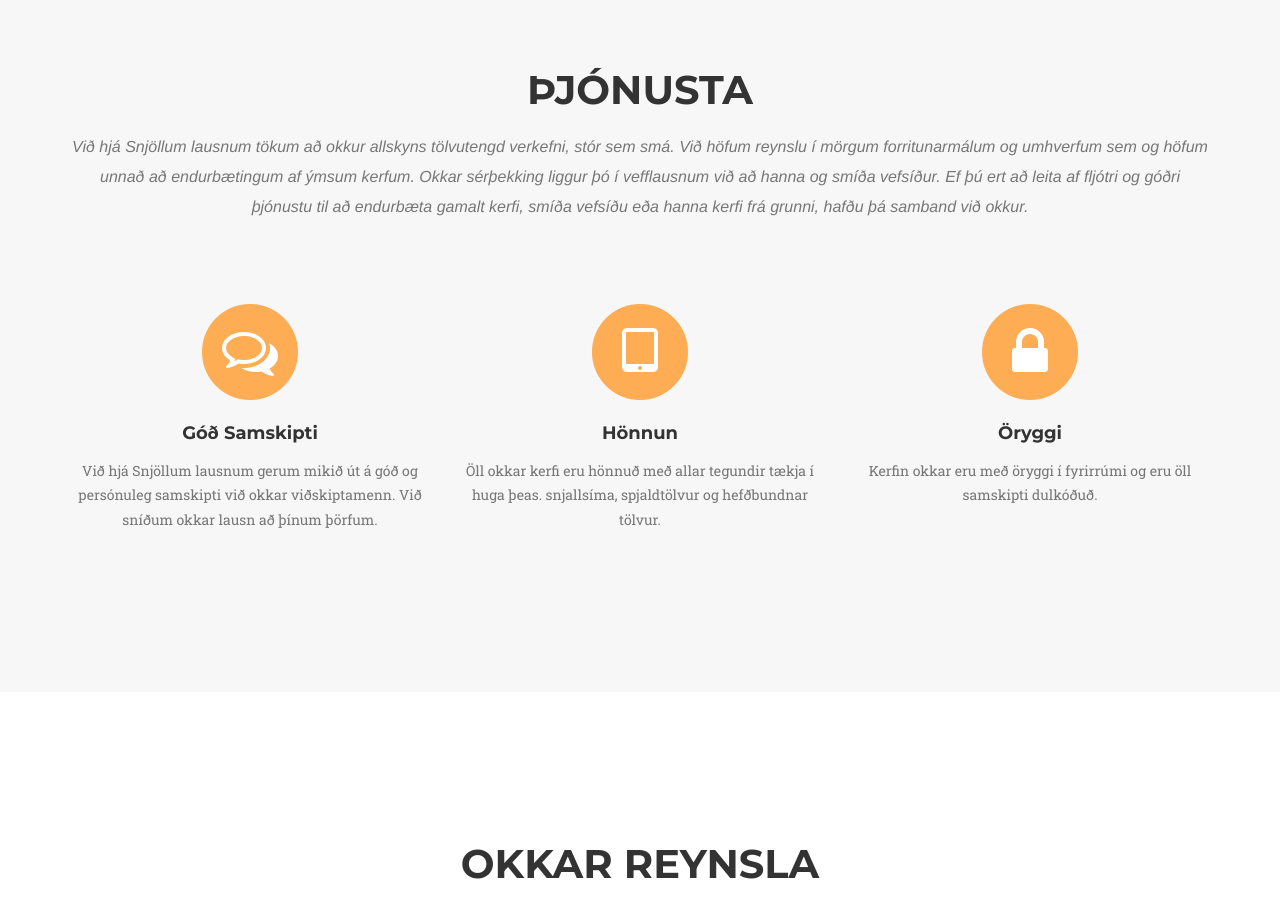
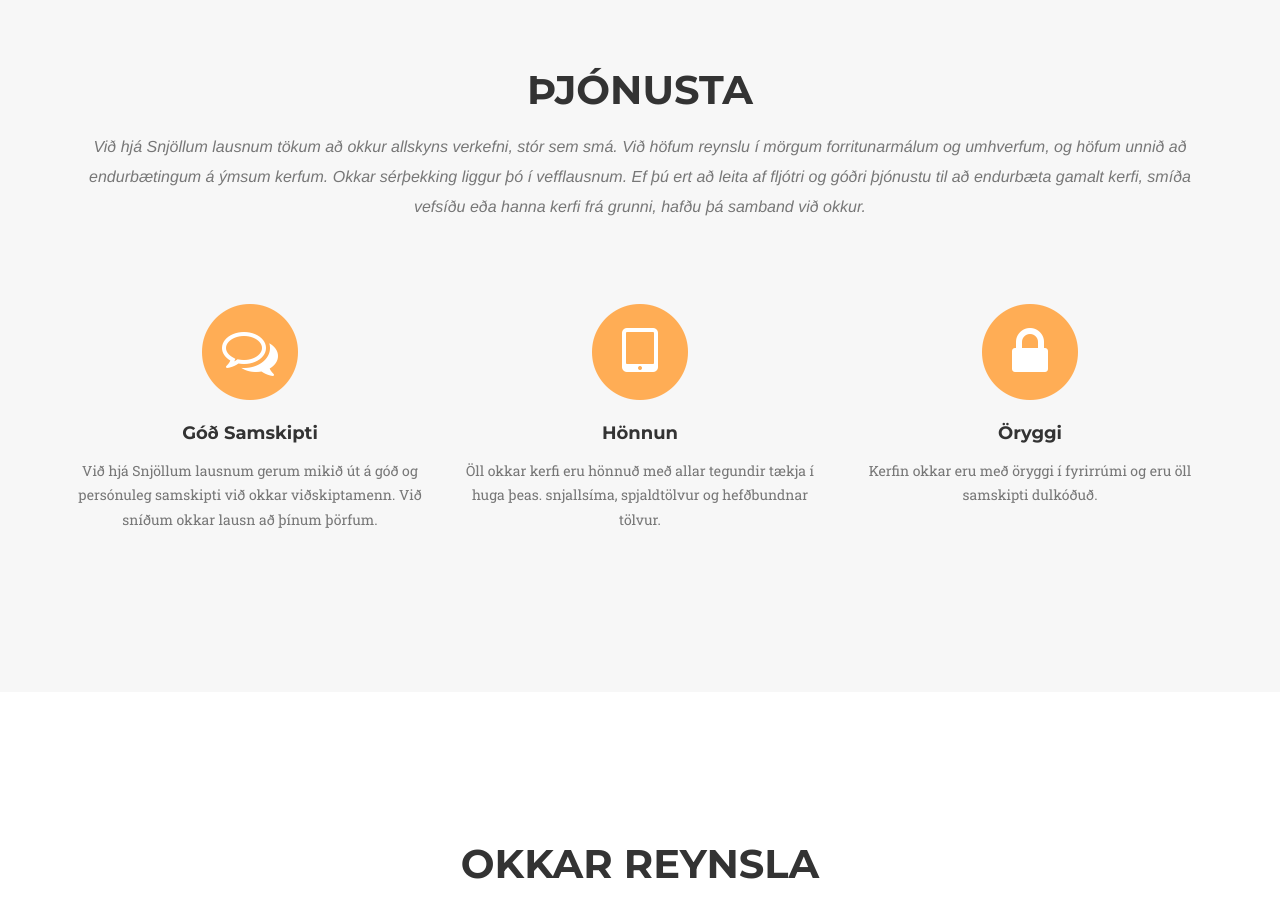
Before and after one commit to snjallarlausnir/snjallarlausnir.github.io, a plain HTML site: page index.html in a window 1280 px wide. Shown: the part 840-1743 px from the top of the page. Drawn offline with nearby package versions, Linux system fonts and the light colour scheme; a web font is replaced by a local one.

Commit message:
Update index.html

```diff
--- a/index.html
+++ b/index.html
@@ -88,7 +88,7 @@
             <div class="row">
                 <div class="col-lg-12 text-center">
                     <h2 class="section-heading">Þjónusta</h2>
-                    <h3 class="section-subheading text-muted">Við hjá Snjöllum lausnum tökum að okkur allskyns tölvutengd verkefni, stór sem smá. Við höfum reynslu í mörgum forritunarmálum og umhverfum sem og höfum unnað að endurbætingum af ýmsum kerfum. Okkar sérþekking liggur þó í vefflausnum við að hanna og smíða vefsíður. Ef þú ert að leita af fljótri og góðri þjónustu til að endurbæta gamalt kerfi, smíða vefsíðu eða hanna kerfi frá grunni, hafðu þá samband við okkur.</h3>
+                    <h3 class="section-subheading text-muted">Við hjá Snjöllum lausnum tökum að okkur allskyns verkefni, stór sem smá. Við höfum reynslu í mörgum forritunarmálum og umhverfum, og höfum unnið að endurbætingum á ýmsum kerfum. Okkar sérþekking liggur þó í vefflausnum. Ef þú ert að leita af fljótri og góðri þjónustu til að endurbæta gamalt kerfi, smíða vefsíðu eða hanna kerfi frá grunni, hafðu þá samband við okkur.</h3>
                 </div>
             </div>
             <div class="row text-center">
```
